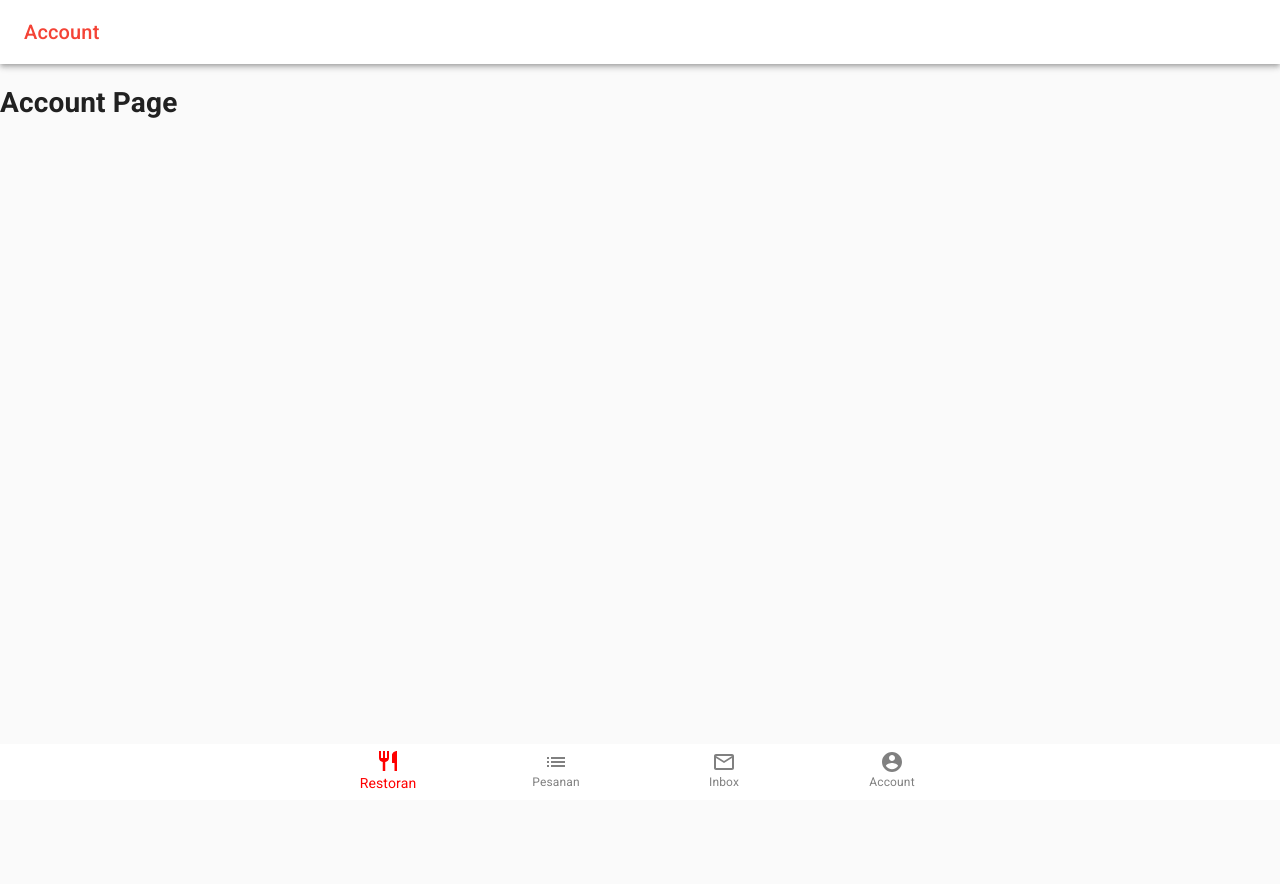
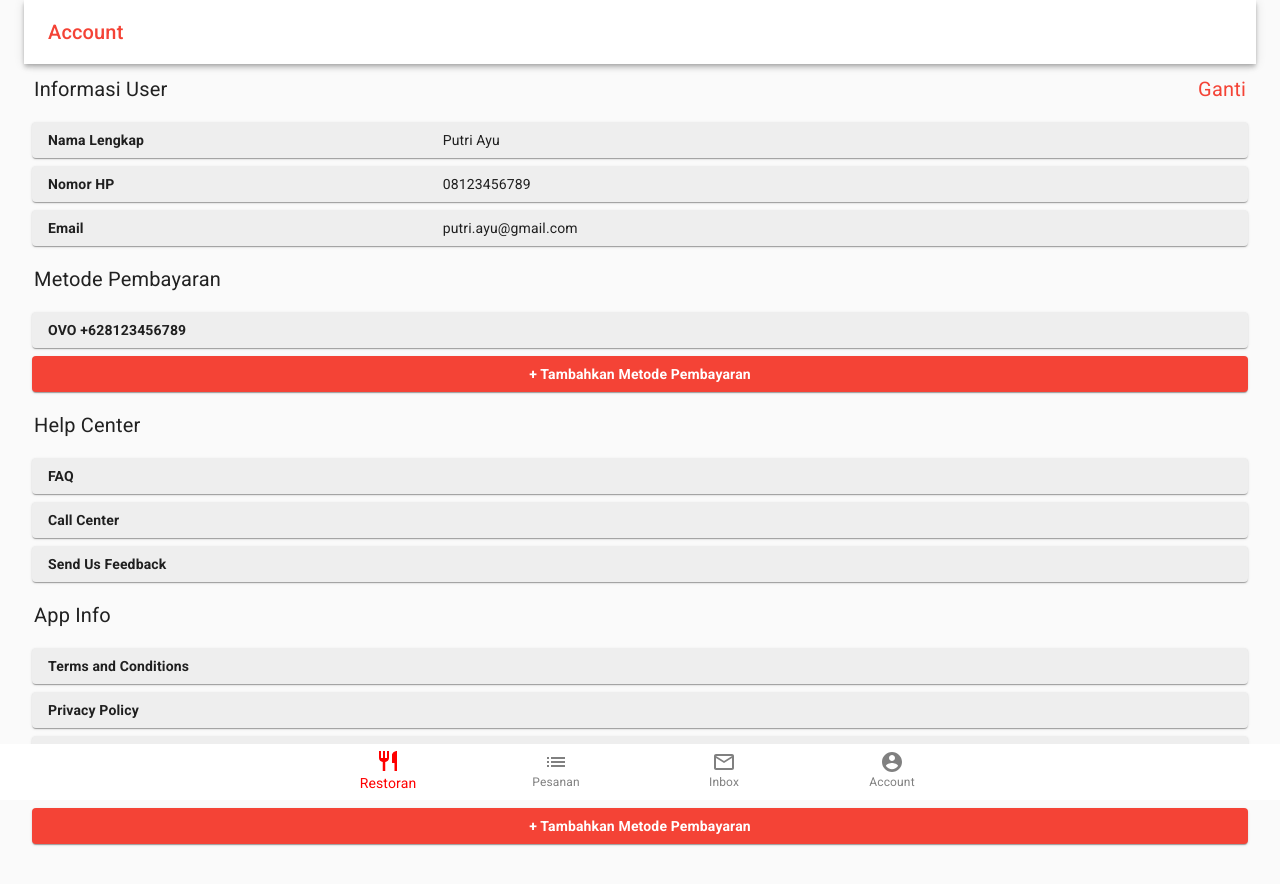
Before and after one commit to edwinwidh/hneugre, a React (Create React App) app: page /account in a window 1280 px wide. Shown: the top 884 px of the page. Before the commit the page ends 800 px from the top, so only its background shows below. Built offline with nearby package versions, Linux system fonts and the light colour scheme.

Commit message:
account page done

```diff
--- a/src/features/account/AccountDashboard/AccountDashboard.jsx
+++ b/src/features/account/AccountDashboard/AccountDashboard.jsx
@@ -1,14 +1,15 @@
-import React, { Component, Fragment } from 'react';
+import React, { Component } from 'react';
 import AccountList from '../AccountList/AccountList';
 import AccountNavbar from '../AccountNavbar';
+import { Container } from '@material-ui/core';
 
 class AccountDashboard extends Component {
   render() {
     return (
-      <Fragment>
+      <Container>
         <AccountNavbar />
         <AccountList />
-      </Fragment>
+      </Container>
     );
   }
 }
--- a/src/features/account/AccountList/AccountList.jsx
+++ b/src/features/account/AccountList/AccountList.jsx
@@ -1,11 +1,217 @@
-import React, { Component } from 'react'
+import React, { Fragment } from 'react';
+import { Grid, Typography, Paper, makeStyles } from '@material-ui/core';
+import { Link } from 'react-router-dom';
 
-class AccountList extends Component {
-    render() {
-        return (
-            <h1>Account Page</h1>
-        )
-    }
-}
+const useStyles = makeStyles(theme => ({
+  root: {
+    padding: theme.spacing(1, 2),
+    background: '#eeeeee',
+    margin: theme.spacing(1)
+  },
+  rot: {
+    padding: theme.spacing(1, 2),
+    background: '#f44336',
+    margin: theme.spacing(1)
+  }
+}));
 
-export default AccountList
+const AccountList = () => {
+  const classes = useStyles();
+  return (
+    <Fragment>
+      <Grid container xs>
+        <Grid item xs={6}>
+          <Typography
+            variant='body1'
+            style={{ padding: '10px', fontSize: '20px' }}
+          >
+            Informasi User
+          </Typography>
+        </Grid>
+
+        <Grid container xs={6} justify='flex-end'>
+          <Link to='/yoshinoya' style={{ textDecoration: 'none' }}>
+            <Typography
+              variant='body1'
+              style={{ padding: '10px', fontSize: '20px' }}
+              color='error'
+            >
+              Ganti
+            </Typography>
+          </Link>
+        </Grid>
+      </Grid>
+
+      <Grid>
+        <Paper className={classes.root}>
+          <Grid container>
+            <Grid item xs={4}>
+              <Typography variant='body2' style={{ fontWeight: 'bold' }}>
+                Nama Lengkap
+              </Typography>
+            </Grid>
+            <Grid item xs>
+              <Typography variant='body2'>Putri Ayu</Typography>
+            </Grid>
+          </Grid>
+        </Paper>
+        <Paper className={classes.root}>
+          <Grid container>
+            <Grid item xs={4}>
+              <Typography variant='body2' style={{ fontWeight: 'bold' }}>
+                Nomor HP
+              </Typography>
+            </Grid>
+            <Grid item xs>
+              <Typography variant='body2'>08123456789</Typography>
+            </Grid>
+          </Grid>
+        </Paper>
+        <Paper className={classes.root}>
+          <Grid container>
+            <Grid item xs={4}>
+              <Typography variant='body2' style={{ fontWeight: 'bold' }}>
+                Email
+              </Typography>
+            </Grid>
+            <Grid item xs>
+              <Typography variant='body2'>putri.ayu@gmail.com</Typography>
+            </Grid>
+          </Grid>
+        </Paper>
+      </Grid>
+
+      <Grid>
+        <Grid item xs={8}>
+          <Typography
+            variant='body1'
+            style={{ padding: '10px', fontSize: '20px' }}
+          >
+            Metode Pembayaran
+          </Typography>
+        </Grid>
+        <Grid>
+          <Paper className={classes.root}>
+            <Grid container>
+              <Typography variant='body2' style={{ fontWeight: 'bold' }}>
+                OVO +628123456789
+              </Typography>
+            </Grid>
+          </Paper>
+        </Grid>
+        <Grid>
+          <Paper className={classes.rot}>
+            <Grid container justify='center'>
+              <Typography
+                variant='body2'
+                style={{ fontWeight: 'bold', color: 'white' }}
+              >
+                + Tambahkan Metode Pembayaran
+              </Typography>
+            </Grid>
+          </Paper>
+        </Grid>
+      </Grid>
+
+      <Grid>
+        <Grid item xs={8}>
+          <Typography
+            variant='body1'
+            style={{ padding: '10px', fontSize: '20px' }}
+          >
+            Help Center
+          </Typography>
+        </Grid>
+
+        <Grid>
+          <Paper className={classes.root}>
+            <Grid container>
+              <Typography variant='body2' style={{ fontWeight: 'bold' }}>
+                FAQ
+              </Typography>
+            </Grid>
+          </Paper>
+        </Grid>
+
+        <Grid>
+          <Paper className={classes.root}>
+            <Grid container>
+              <Typography variant='body2' style={{ fontWeight: 'bold' }}>
+                Call Center
+              </Typography>
+            </Grid>
+          </Paper>
+        </Grid>
+
+        <Grid>
+          <Paper className={classes.root}>
+            <Grid container>
+              <Typography variant='body2' style={{ fontWeight: 'bold' }}>
+                Send Us Feedback
+              </Typography>
+            </Grid>
+          </Paper>
+        </Grid>
+      </Grid>
+
+      <Grid>
+        <Grid item xs={8}>
+          <Typography
+            variant='body1'
+            style={{ padding: '10px', fontSize: '20px' }}
+          >
+            App Info
+          </Typography>
+        </Grid>
+
+        <Grid>
+          <Paper className={classes.root}>
+            <Grid container>
+              <Typography variant='body2' style={{ fontWeight: 'bold' }}>
+                Terms and Conditions
+              </Typography>
+            </Grid>
+          </Paper>
+        </Grid>
+
+        <Grid>
+          <Paper className={classes.root}>
+            <Grid container>
+              <Typography variant='body2' style={{ fontWeight: 'bold' }}>
+                Privacy Policy
+              </Typography>
+            </Grid>
+          </Paper>
+        </Grid>
+
+        <Grid>
+          <Paper className={classes.root}>
+            <Grid container>
+              <Typography variant='body2' style={{ fontWeight: 'bold' }}>
+                App Version 1.0.0
+              </Typography>
+            </Grid>
+          </Paper>
+        </Grid>
+      </Grid>
+        <br />
+      <Grid>
+        <Paper className={classes.rot}>
+          <Grid container justify='center'>
+            <Typography
+              variant='body2'
+              style={{ fontWeight: 'bold', color: 'white' }}
+            >
+              + Tambahkan Metode Pembayaran
+            </Typography>
+          </Grid>
+        </Paper>
+      </Grid>
+      <br />
+      <br />
+      <br />
+    </Fragment>
+  );
+};
+
+export default AccountList;
--- a/src/features/inbox/InboxList/InboxList.jsx
+++ b/src/features/inbox/InboxList/InboxList.jsx
@@ -10,7 +10,7 @@ import {
 const useStyles = makeStyles(theme => ({
   root: {
     padding: theme.spacing(2, 2),
-    background: '#e0e0e0',
+    background: '#eeeeee',
     margin: theme.spacing(2, 2)
   }
 }));
@@ -41,7 +41,7 @@ const InboxList = () => {
         <Grid container>
           <Grid item>
             <img
-              style={{ width: '100px' }}
+              style={{ width: '90px' }}
               alt='blue'
               src='/assets/logo/bluelogo.png'
             />
@@ -62,7 +62,7 @@ const InboxList = () => {
         <Grid container>
           <Grid item>
             <img
-              style={{ width: '100px' }}
+              style={{ width: '90px' }}
               alt='blue'
               src='/assets/logo/yoshilogo.png'
             />
@@ -70,9 +70,9 @@ const InboxList = () => {
           <Grid item xs={1}></Grid>
           <Grid item xs sm container alignContent='flex-start'>
             <Grid item xs>
-              <Typography variant='h6'>Blue Lane Coffee</Typography>
+              <Typography variant='h6'>Yoshinoya Buy 1 Get 1</Typography>
               <Typography variant='body1' color='textSecondary'>
-                Buy 1 Get 1
+                Yakiniku Beef Bowl
               </Typography>
             </Grid>
           </Grid>
@@ -83,7 +83,7 @@ const InboxList = () => {
         <Grid container>
           <Grid item>
             <img
-              style={{ width: '100px' }}
+              style={{ width: '90px' }}
               alt='blue'
               src='/assets/logo/adoralogo.png'
             />
@@ -91,9 +91,9 @@ const InboxList = () => {
           <Grid item xs={1}></Grid>
           <Grid item xs sm container alignContent='flex-start'>
             <Grid item xs>
-              <Typography variant='h6'>Blue Lane Coffee</Typography>
+              <Typography variant='h6'>Adoralezat 10% OFF</Typography>
               <Typography variant='body1' color='textSecondary'>
-                Buy 1 Get 1
+                Bakmi Original S
               </Typography>
             </Grid>
           </Grid>
@@ -104,7 +104,7 @@ const InboxList = () => {
         <Grid container>
           <Grid item>
             <img
-              style={{ width: '100px' }}
+              style={{ width: '90px' }}
               alt='blue'
               src='/assets/logo/adoralogo.png'
             />
@@ -112,9 +112,9 @@ const InboxList = () => {
           <Grid item xs={1}></Grid>
           <Grid item xs sm container alignContent='flex-start'>
             <Grid item xs>
-              <Typography variant='h6'>Blue Lane Coffee</Typography>
+              <Typography variant='h6'>Adoralezat 25rb Voucher</Typography>
               <Typography variant='body1' color='textSecondary'>
-                Buy 1 Get 1
+                Min. Pembelian 75rb
               </Typography>
             </Grid>
           </Grid>
@@ -125,7 +125,7 @@ const InboxList = () => {
         <Grid container>
           <Grid item>
             <img
-              style={{ width: '100px' }}
+              style={{ width: '90px' }}
               alt='blue'
               src='/assets/logo/yoshilogo.png'
             />
@@ -133,9 +133,9 @@ const InboxList = () => {
           <Grid item xs={1}></Grid>
           <Grid item xs sm container alignContent='flex-start'>
             <Grid item xs>
-              <Typography variant='h6'>Blue Lane Coffee</Typography>
+              <Typography variant='h6'>Yoshinoya Buy 1 Get 1</Typography>
               <Typography variant='body1' color='textSecondary'>
-                Buy 1 Get 1
+                Miso Soup
               </Typography>
             </Grid>
           </Grid>
```
